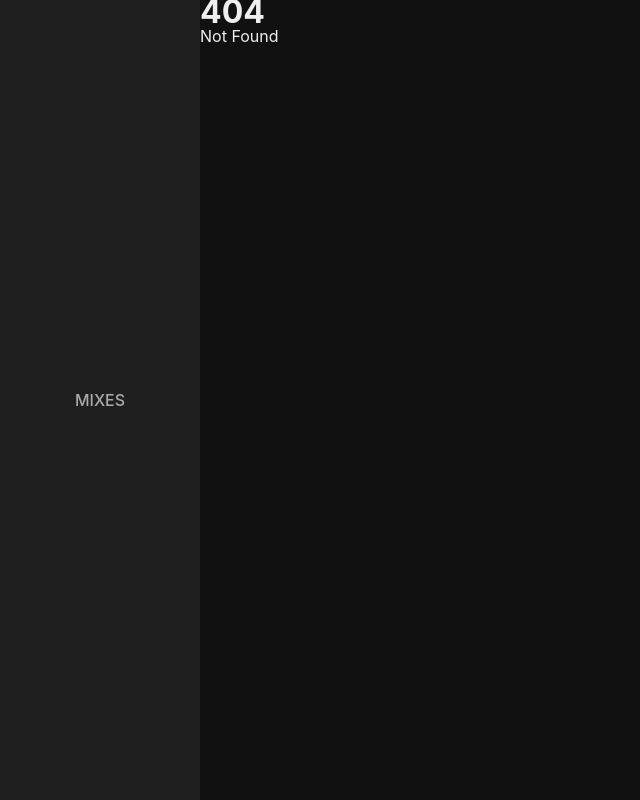
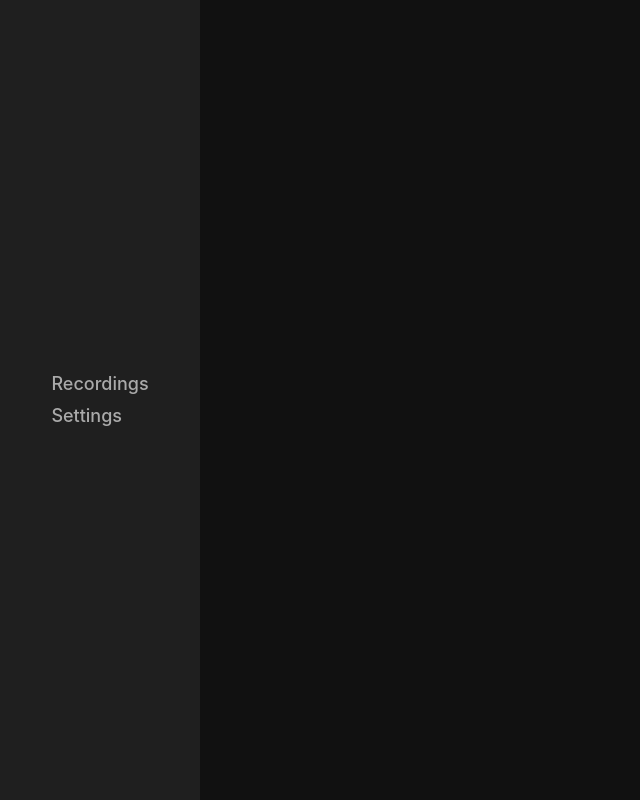
Before and after one commit to insprac/dbeat, a SvelteKit app: page /recordings in a window 1280 px wide. Before the commit this address had no page. Shown: the whole page, without its empty margins (0-640 px from the left). Built offline with nearby package versions, Linux system fonts and the light colour scheme.

Commit message:
moved recordings to it's own page and added settings page

```diff
--- a/src/api.ts
+++ b/src/api.ts
@@ -1,7 +1,7 @@
 import { invoke } from "@tauri-apps/api/core";
 import type { CueSheet } from "./cue";
 
-export async function getDefaultPath(): Promise<string> {
+export async function getDefaultPath(): Promise<string | null> {
     return await invoke("get_default_path");
 }
 
--- a/src/routes/+layout.svelte
+++ b/src/routes/+layout.svelte
@@ -5,7 +5,8 @@
 <div class="layout-container">
     <div class="sidebar">
         <nav>
-            <a href="/mixes">Mixes</a>
+            <a href="/recordings">Recordings</a>
+            <a href="/settings">Settings</a>
         </nav>
     </div>
 
@@ -34,12 +35,12 @@
     nav {
         display: flex;
         flex-direction: column;
+        font-size: 18px;
         gap: 0.5rem;
     }
 
     nav a {
         display: block;
-        text-transform: uppercase;
         text-decoration: none;
         color: #aaaaaa;
         font-weight: 500;
--- /dev/null
+++ b/src/routes/recordings/+page.svelte
@@ -0,0 +1,28 @@
+<script lang="ts">
+    import { findCueSheets } from "../../api";
+    import type { CueSheet } from "../../cue";
+
+    let cueSheets = $state([] as CueSheet[]);
+    let error = $state(null as string | null);
+
+    findCueSheets()
+        .then((sheets) => (cueSheets = sheets))
+        .catch(console.error);
+</script>
+
+<main>
+    {#if error}
+        <p class="error">{error}</p>
+    {:else}
+        {#each cueSheets as sheet}
+            <p>{sheet.title} ({sheet.tracks.length} songs)</p>
+        {/each}
+    {/if}
+</main>
+
+<style>
+    main {
+        padding: 1rem;
+        color: #aaaaaa;
+    }
+</style>
--- /dev/null
+++ b/src/routes/settings/+page.svelte
@@ -0,0 +1,23 @@
+<script lang="ts">
+    import { getDefaultPath } from "../../api";
+
+    let recordingPath = $state(null as null | string);
+
+    getDefaultPath()
+        .then((path) => {
+            console.log("path", path);
+            recordingPath = path;
+        })
+        .catch(console.error);
+</script>
+
+<main>
+    <p>Path: {recordingPath}</p>
+</main>
+
+<style>
+    main {
+        padding: 1rem;
+        color: #aaaaaa;
+    }
+</style>
```
Also changed, not shown: src/routes/+page.svelte (deleted, +0 -24 lines), 1 other file (tests, documents, lock files or other folders).
